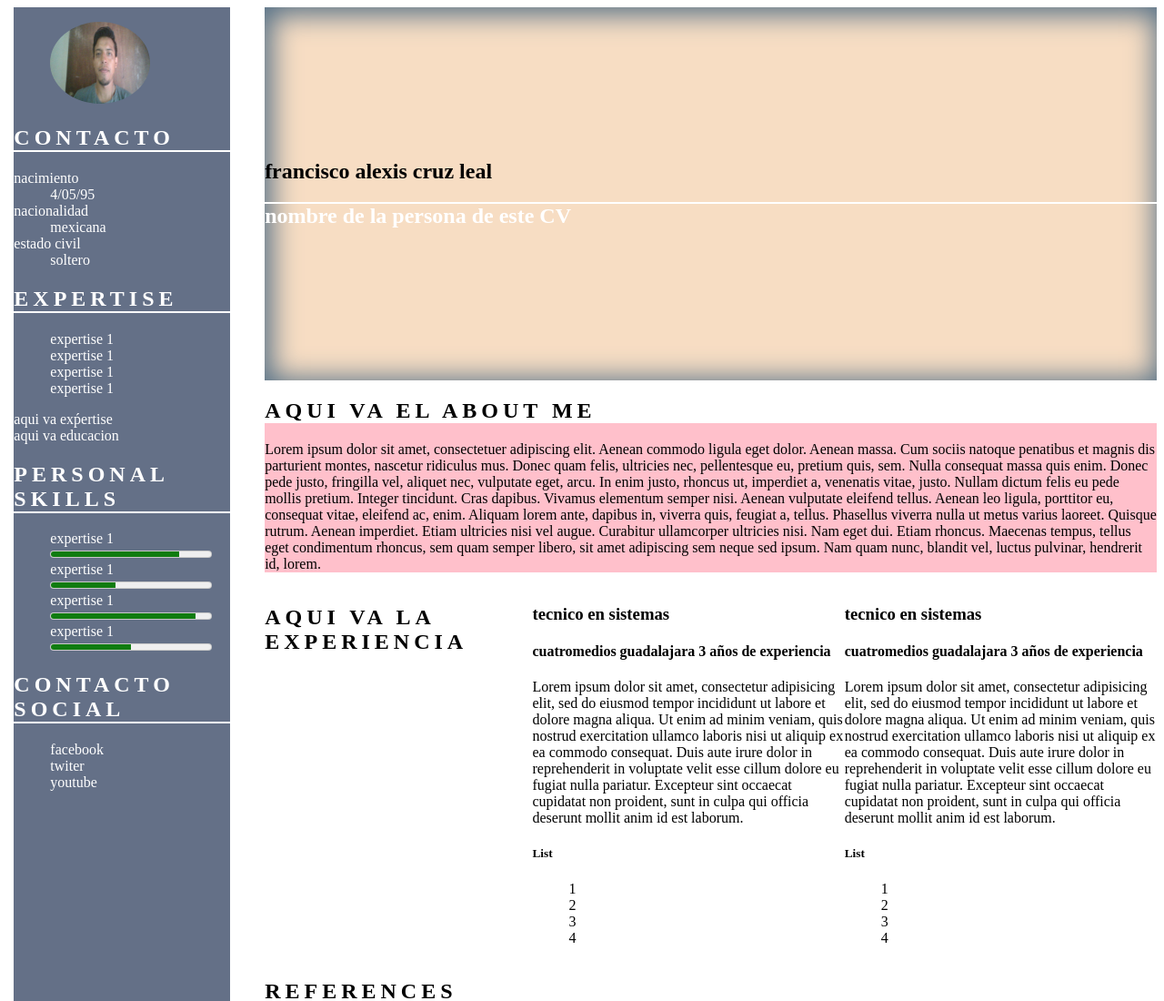
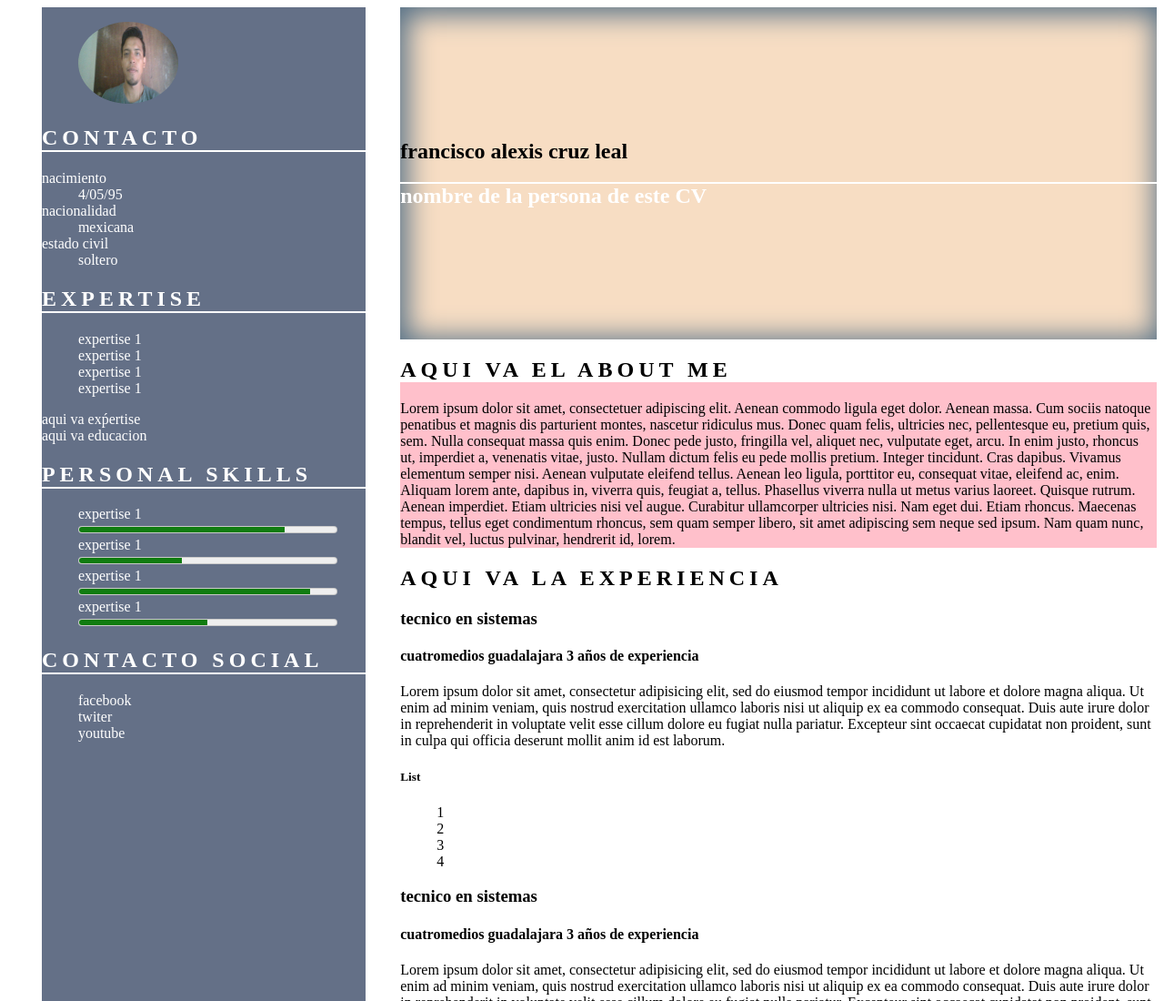
Before and after one commit to alexiscruzl/my-reposity, a plain HTML site: page 214291113/index.html in a window 1280 px wide. Shown: the top 1100 px of the page at 91% size. Drawn offline with Linux system fonts and the light colour scheme.

Commit message:
reacomodo del aside y del main

```diff
--- a/214291113/index.html
+++ b/214291113/index.html
@@ -8,12 +8,11 @@
 	<link rel="stylesheet" type="text/css" href="" media="print">
 	<body>
 	<div class="general">
-<div class="izquierda">
 		<aside>
 			<figure id="profile-pic">
 				<img src="img/alexis.jpg" >
 			</figure >
-<section style="color: yellow">
+			<section>
 				<h2>Contacto</h2>
 				<dl>
 					<dt>nacimiento</dt>
@@ -50,7 +49,6 @@
 					<meter value="90" min="0" max="100"></meter></li>
 					<li>expertise 1
 					<meter value="50" min="0" max="100"></meter></li>
-
 				</ul>
 			</section>
 			<section><h2>contacto social</h2>
@@ -62,26 +60,21 @@
 				</ul>
 			</section>
 		</aside>
-</div>
-<div class="derecha">
 		<main>
 			<section class="hero">
 				<h1>francisco alexis cruz leal</h1>
 				<h2>nombre de la persona de este CV</h2>
-
 			</section>
 			<section class="about-me">
 				<h2>aqui va el about me </h2>
 					<p>Lorem ipsum dolor sit amet, consectetuer adipiscing elit. Aenean commodo ligula eget dolor. Aenean massa. Cum sociis natoque penatibus et magnis dis parturient montes, nascetur ridiculus mus. Donec quam felis, ultricies nec, pellentesque eu, pretium quis, sem. Nulla consequat massa quis enim. Donec pede justo, fringilla vel, aliquet nec, vulputate eget, arcu. In enim justo, rhoncus ut, imperdiet a, venenatis vitae, justo. Nullam dictum felis eu pede mollis pretium. Integer tincidunt. Cras dapibus. Vivamus elementum semper nisi. Aenean vulputate eleifend tellus. Aenean leo ligula, porttitor eu, consequat vitae, eleifend ac, enim. Aliquam lorem ante, dapibus in, viverra quis, feugiat a, tellus. Phasellus viverra nulla ut metus varius laoreet. Quisque rutrum. Aenean imperdiet. Etiam ultricies nisi vel augue. Curabitur ullamcorper ultricies nisi. Nam eget dui. Etiam rhoncus. Maecenas tempus, tellus eget condimentum rhoncus, sem quam semper libero, sit amet adipiscing sem neque sed ipsum. Nam quam nunc, blandit vel, luctus pulvinar, hendrerit id, lorem.</p>
 			</section>
-<section class="references">
+			<section>
 				<h2>aqui va la experiencia</h2>
 				<article>
 				<h3>tecnico en sistemas</h3>
 				<h4>cuatromedios guadalajara 3 años de experiencia</h4>
-<p>
-	Lorem ipsum dolor sit amet, consectetur adipisicing elit, sed do eiusmod tempor incididunt ut labore et dolore magna aliqua. Ut enim ad minim veniam, quis nostrud exercitation ullamco laboris nisi ut aliquip ex ea commodo consequat. Duis aute irure dolor in reprehenderit in voluptate velit esse cillum dolore eu fugiat nulla pariatur. Excepteur sint occaecat cupidatat non proident, sunt in culpa qui officia deserunt mollit anim id est laborum.
-</p>
+					<p>Lorem ipsum dolor sit amet, consectetur adipisicing elit, sed do eiusmod tempor incididunt ut labore et dolore magna aliqua. Ut enim ad minim veniam, quis nostrud exercitation ullamco laboris nisi ut aliquip ex ea commodo consequat. Duis aute irure dolor in reprehenderit in voluptate velit esse cillum dolore eu fugiat nulla pariatur. Excepteur sint occaecat cupidatat non proident, sunt in culpa qui officia deserunt mollit anim id est laborum.</p>
 				<h5>List</h5>
 				<ul>
 					<li>1</li>
@@ -93,9 +86,7 @@
 				<article>
 				<h3>tecnico en sistemas</h3>
 				<h4>cuatromedios guadalajara 3 años de experiencia</h4>
-<p>
-	Lorem ipsum dolor sit amet, consectetur adipisicing elit, sed do eiusmod tempor incididunt ut labore et dolore magna aliqua. Ut enim ad minim veniam, quis nostrud exercitation ullamco laboris nisi ut aliquip ex ea commodo consequat. Duis aute irure dolor in reprehenderit in voluptate velit esse cillum dolore eu fugiat nulla pariatur. Excepteur sint occaecat cupidatat non proident, sunt in culpa qui officia deserunt mollit anim id est laborum.
-</p>
+					<p>Lorem ipsum dolor sit amet, consectetur adipisicing elit, sed do eiusmod tempor incididunt ut labore et dolore magna aliqua. Ut enim ad minim veniam, quis nostrud exercitation ullamco laboris nisi ut aliquip ex ea commodo consequat. Duis aute irure dolor in reprehenderit in voluptate velit esse cillum dolore eu fugiat nulla pariatur. Excepteur sint occaecat cupidatat non proident, sunt in culpa qui officia deserunt mollit anim id est laborum.</p>
 				<h5>List</h5>
 				<ul>
 					<li>1</li>
@@ -105,7 +96,7 @@
 				</ul>
 				</article>
 			</section>
-<section>
+			<section class="References">
 					<h2>References</h2>
 				<article>
 					<figure>
@@ -146,5 +137,4 @@
 			esta es la seccion principal
 		</main>
 	</div>
-</div>
 </body>
--- a/214291113/style.css
+++ b/214291113/style.css
@@ -68,22 +68,21 @@ article h4{
 article ul{
 	list-style:
 }
-.izquierda{
-	width: 300px;
-	display: flex;
+aside{
+	width: 30%;
 }
-.derecha{
-	width: 1200px;
-	display: flex;
+main{
+	width: 70%;
 	margin-left: 3%;
 }
 .general{
+	width: 100%;
 	display: flex;
 }
 
 .references{
 	display: flex;
-flex-wrap:;
+/*flex-wrap:;*/
 }
 .references article{
 	width: 50%;
@@ -94,6 +93,9 @@ flex-wrap:;
 		flex-wrap: wrap;
 		font-size: 1.5em;
 	}
+	main{
+
+	}
 	aside, main{
 		flex-basis: 100%;
 	}
```
Also changed, not shown: 2 other files. Lines whose indentation alone changed are shown as unchanged.
